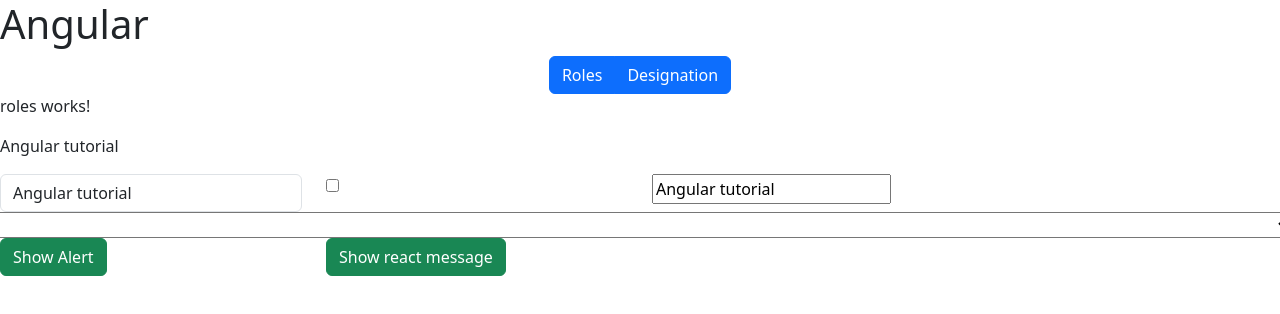
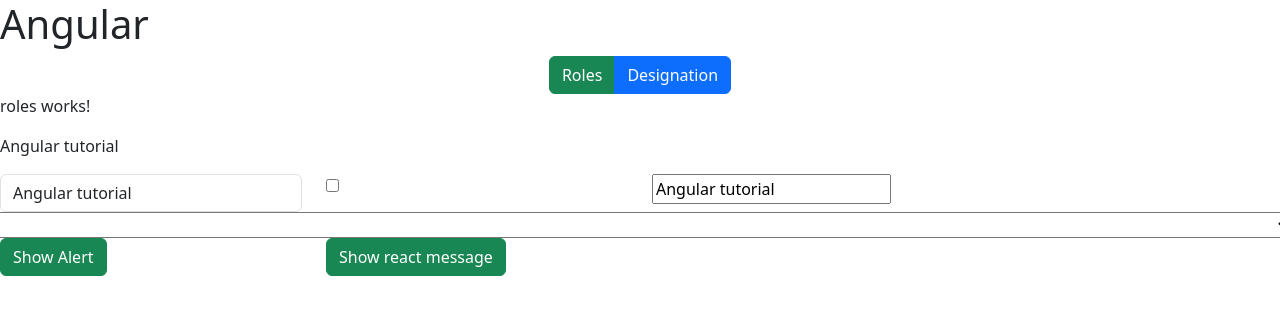
Before and after one commit to vaishnav-rajput/angular_tut, an Angular app: page / in a window 1280 px wide. Shown: the top 314 px of the page. Built offline with nearby package versions, Linux system fonts and the light colour scheme.

Commit message:
ngClass used for styling

```diff
--- a/src/app/components/master/master.component.html
+++ b/src/app/components/master/master.component.html
@@ -1,8 +1,10 @@
 <div class="row">
     <div class="col-12 text-center">
         <div class="btn-group">
-            <button type="button" (click)="changeTab('Roles')" class="btn btn-primary">Roles</button>
-            <button type="button" (click)="changeTab('Designation')" class="btn btn-primary">Designation</button>
+            <button type="button" (click)="changeTab('Roles')" class="btn btn-primary"
+             [ngClass]="currentComponent == 'Roles' ? 'btn-success' : 'btn-primary'  ">Roles</button>
+            <button type="button" (click)="changeTab('Designation')" class="btn btn-primary"
+            [ngClass]="currentComponent == 'Designation' ? 'btn-success' : 'btn-primary'  ">Designation</button>
           </div>
     </div>
 </div>
```
